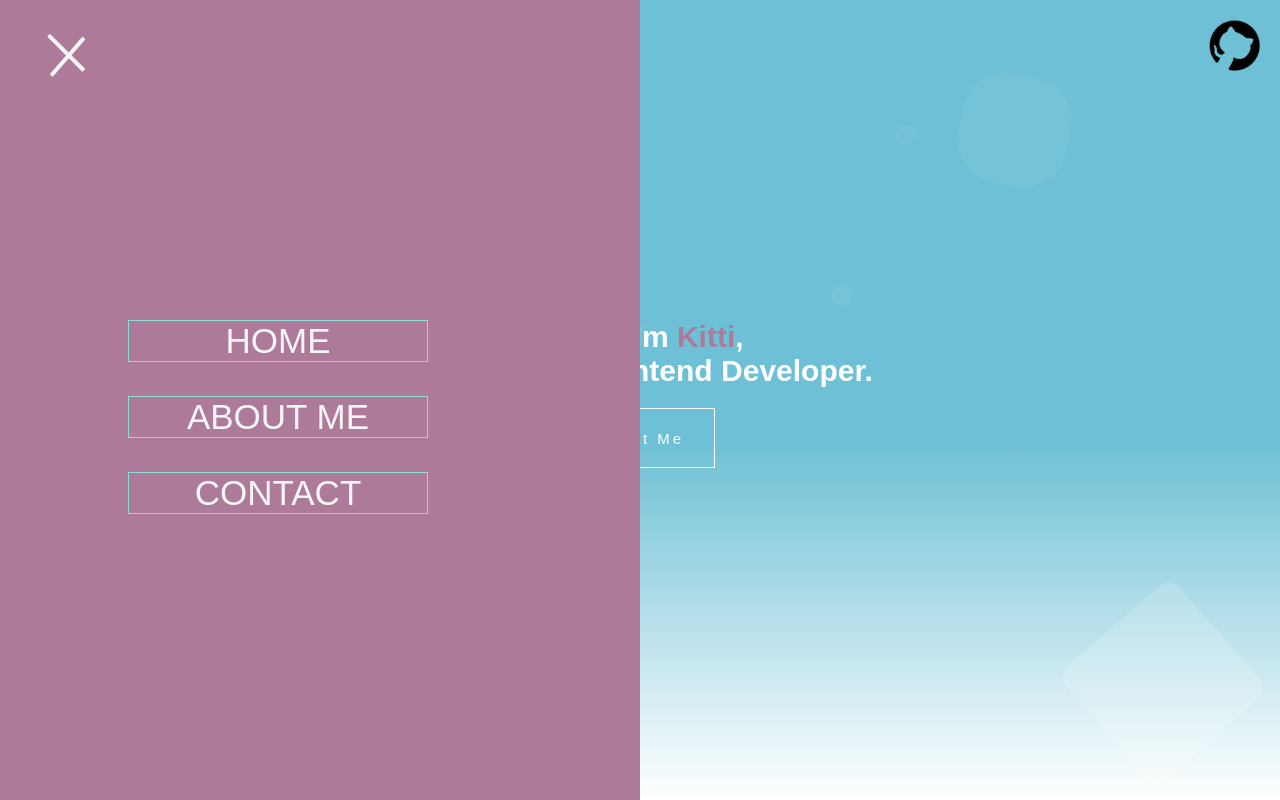
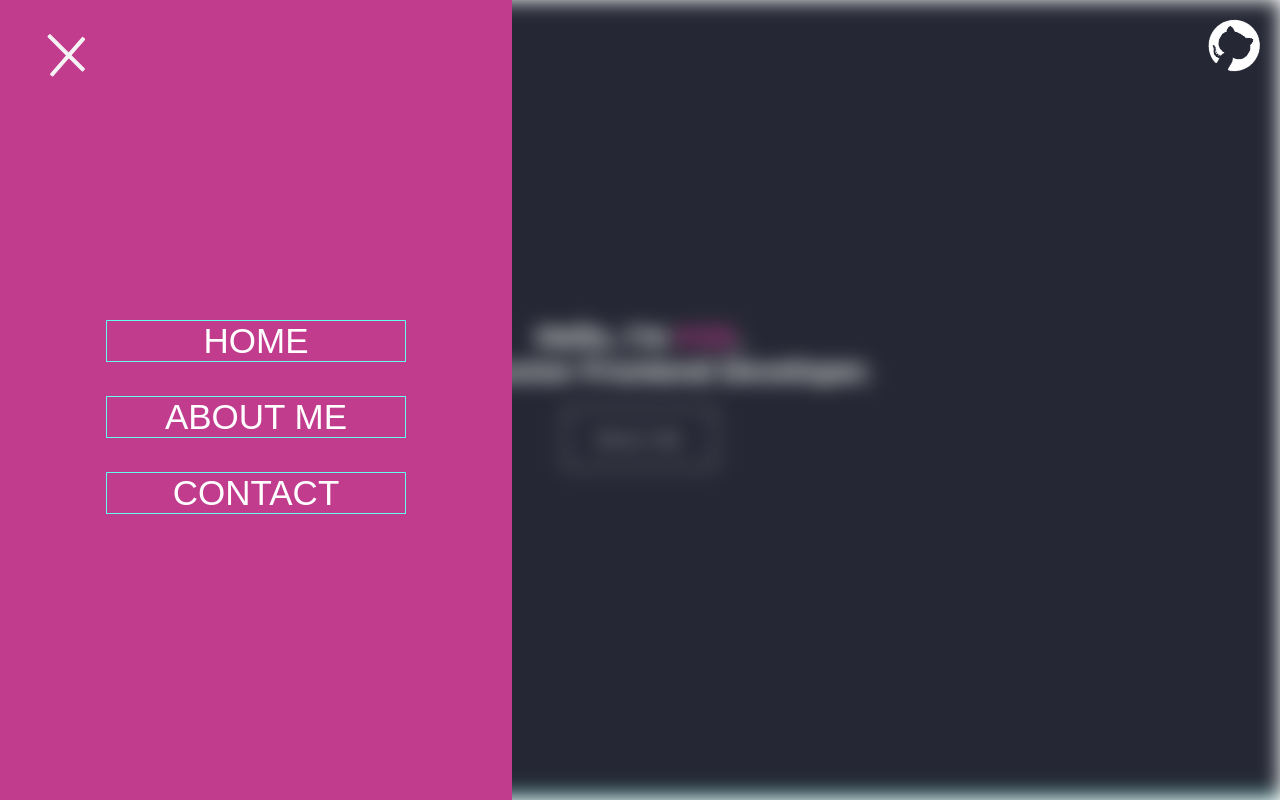
Before and after one commit to Kidti/my-portfolio-page, a React (Create React App) app: page / in a window 1280 px wide. Both pictures are taken after a click on the element 45 px from the left and 45 px from the top of the page. Shown: the top 800 px of the page. Built offline with nearby package versions, Linux system fonts and the light colour scheme.

Commit message:
modalfadesback

```diff
--- a/src/App.css
+++ b/src/App.css
@@ -12,17 +12,30 @@
 @import url("https://fonts.googleapis.com/css?family=Exo:400,700");
 
 :root {
-  --operamauve: #AD7A99;
-  --beaublue: #B2CEDE;
-  --middlebluegreen: #8CDFD6;;
-  --middleblue: #6DC0D5;
-  --hookersgreen: #5A716A;
+  --operamauve: #ad7a99;
+  --beaublue: #b2cede;
+  --middlebluegreen: #8cdfd6;
+  --middleblue: #6dc0d5;
+  --hookersgreen: #5a716a;
   --lightergreen: rgba(164, 199, 164, 0.445);
+
+  --woodsmoke: #0b0c10;
+  --darkgray: #1f2833;
+  --silver: #c5c6c7;
+  --vibrantblue: #66fcf1;
+  --lightseagreen: #45a29e;
+  --redviolet: #c23c8e;
+  --balticsea: #252834;
 }
 
 body {
   font-family: "Exo", sans-serif;
-  cursor: url("./cursor.png"), auto;
+}
+
+.background-faded {
+
+  filter: blur(10px);
+  opacity: 1;
 }
 
 ol,
--- a/src/App.js
+++ b/src/App.js
@@ -30,6 +30,7 @@ function App() {
   return (
     <div className="App">
       <Navbar setShowModal={setShowModal} showModal={showModal} Modal={Modal} />
+      <div className={showModal ? "background-faded" : ""}>
         <LandingPage />
         <FadeInSection>
           <About />
@@ -38,6 +39,7 @@ function App() {
           <Contact scrollToTop={scrollToTop} />
         </FadeInSection>
       </div>
+    </div>
   );
 }
 
--- a/src/components/about/About.css
+++ b/src/components/about/About.css
@@ -6,12 +6,13 @@
   flex-direction: column;
   justify-content: center;
   align-items: center;
+  color: var(--darkgray);
 }
 
 .about-page h1 {
   font-size: 30px;
   text-align: center;
-  color: rgb(22, 61, 120);
+  color: var(--darkgray);
 }
 
 .about-box {
@@ -32,6 +33,9 @@
 .about-box img {
   height: 100px;
   align-self: center;
+}
+.about-box img:hover {
+  transform: rotate(10deg);
 }
 
 .textbox {
--- a/src/components/contact/Contact.css
+++ b/src/components/contact/Contact.css
@@ -2,7 +2,7 @@
   height: 100vh;
   max-width: 100vw;
   width: 100%;
-  background-color: var(--hookersgreen);
+  background-color: var(--balticsea);
 
   display: flex;
   justify-content: center;
@@ -63,7 +63,7 @@
 }
 
 .footer {
-  background-color: var(--lightergreen);
+  background-color: var(--lightseagreen);
   border-radius: 5px;
 
   width: 100vw;
--- a/src/components/contact/Contact.js
+++ b/src/components/contact/Contact.js
@@ -23,7 +23,7 @@ const Contact = ({ scrollToTop }) => {
             </div>
             <p className="copyright">
               Szasz-Debreczeni Kitti{" "}
-              <span style={{ color: "var(--operamauve)" }}>Ⓒ2022</span>
+              <span style={{ color: "var(--redviolet)" }}>Ⓒ2022</span>
             </p>
           </div>
         </div>
--- a/src/components/landingPage/LandingPage.css
+++ b/src/components/landingPage/LandingPage.css
@@ -32,17 +32,19 @@
 }
 
 .about-me-button:hover {
-  transform: scale(1.2);
+  transform: scale(1.1);
   border-radius: 2px;
-  background-color: rgb(34, 146, 174);
+  border: none;
+  background-color: var(--lightseagreen);
   transition: 0.4s ease-out;
 }
 
 .area {
-  background: rgb(109,192,213);
-  background: linear-gradient(180deg, rgba(109,192,213,1) 55%, rgba(255,255,255,0) 100%);
+  background: var(--balticsea);
   width: 100%;
   height: 100vh;
+
+  border-bottom: 6px solid var(--lightseagreen);
 }
 
 .circles {
@@ -57,8 +59,6 @@
 .circles li {
   position: absolute;
   list-style: none;
-  width: 20px;
-  height: 20px;
   background: rgba(255, 255, 255, 0.2);
   animation: animate 25s linear infinite;
   bottom: -150px;
@@ -69,6 +69,7 @@
   width: 80px;
   height: 80px;
   animation-delay: 0s;
+  background-color: var(--lightseagreen);
 }
 
 .circles li:nth-child(2) {
@@ -77,6 +78,7 @@
   height: 20px;
   animation-delay: 2s;
   animation-duration: 12s;
+  background-color: var(--redviolet);
 }
 
 .circles li:nth-child(3) {
@@ -84,6 +86,7 @@
   width: 20px;
   height: 20px;
   animation-delay: 4s;
+  background-color: var(--vibrantblue);
 }
 
 .circles li:nth-child(4) {
@@ -92,6 +95,7 @@
   height: 60px;
   animation-delay: 0s;
   animation-duration: 18s;
+  background-color: var(--operamauve);
 }
 
 .circles li:nth-child(5) {
--- a/src/components/landingPage/LandingPage.js
+++ b/src/components/landingPage/LandingPage.js
@@ -18,7 +18,7 @@ const LandingPage = () => {
         </ul>
       </div>
       <div className="context">
-        <h1>Hello, I'm <span style={{color:"var(--operamauve)"}}>Kitti</span>, <br/> I'm a Junior Frontend Developer.</h1>
+        <h1>Hello, I'm <span style={{color:"var(--redviolet)"}}>Kitti</span>, <br/> I'm a Junior Frontend Developer.</h1>
         <a href="#about-me">
           <button className="about-me-button">About Me</button>
         </a>
--- a/src/components/modal/Modal.css
+++ b/src/components/modal/Modal.css
@@ -1,19 +1,18 @@
 .modal-background {
-  background-color: var(--operamauve);
+  background-color: var(--redviolet);
   height: 100%;
-  width: 50%;
+  width: 40%;
   top: 0;
   left: 0;
   position: fixed;
-  z-index: -1;
 }
 
 .modal-background h2 {
-  color: whitesmoke;
+  color: white;
   font-family: "Exo", sans-serif;
   text-transform: uppercase;
 
-  border: 1px solid var(--middlebluegreen);
+  border: 1px solid var(--vibrantblue);
   width: 300px;
 
   text-align: center;
@@ -67,7 +66,5 @@
   align-items: center;
 
   height: 100%;
-  position: fixed;
-  left: 10%;
-
+  height: 100vh;
 }
--- a/src/components/modal/Modal.js
+++ b/src/components/modal/Modal.js
@@ -5,7 +5,7 @@ const Modal = ({ setShowModal }) => {
     <div className="modal-background">
       <div className="menu">
         <nav>
-          <a href="/">
+          <a href=" ">
             <h2 onClick={() => setShowModal(false)}>Home</h2>
           </a>
           <a href="#about-me">
--- a/src/components/navbar/Navbar.css
+++ b/src/components/navbar/Navbar.css
@@ -35,6 +35,8 @@
     width: 50px;
     height: 50px;
     cursor: pointer;
+
+    z-index: 99;
   }
 
   .hamburger-open {
--- a/src/components/navbar/Navbar.js
+++ b/src/components/navbar/Navbar.js
@@ -1,7 +1,7 @@
 import "./Navbar.css";
-import githubLogo from "./github-logo.png";
+import githubLogo from "./github-white.png";
 
-const Navbar = ({ Modal, Link, setShowModal, showModal }) => {
+const Navbar = ({ Modal, setShowModal, showModal }) => {
   return (
     <header className="app-header">
       <div className="hamburger-lines" onClick={() => setShowModal(!showModal)}>
@@ -11,7 +11,7 @@ const Navbar = ({ Modal, Link, setShowModal, showModal }) => {
       <a href="https://github.com/Kidti" target="_blank" rel="noreferrer noopener">
         <img src={githubLogo} alt="github-logo" />
       </a>
-      {showModal && <Modal Link={Link} setShowModal={setShowModal}/>}
+      {showModal && <Modal setShowModal={setShowModal}/>}
     </header>
   );
 };
```
Also changed, not shown: src/components/navbar/github-white.png (added). Lines whose indentation alone changed are shown as unchanged.
